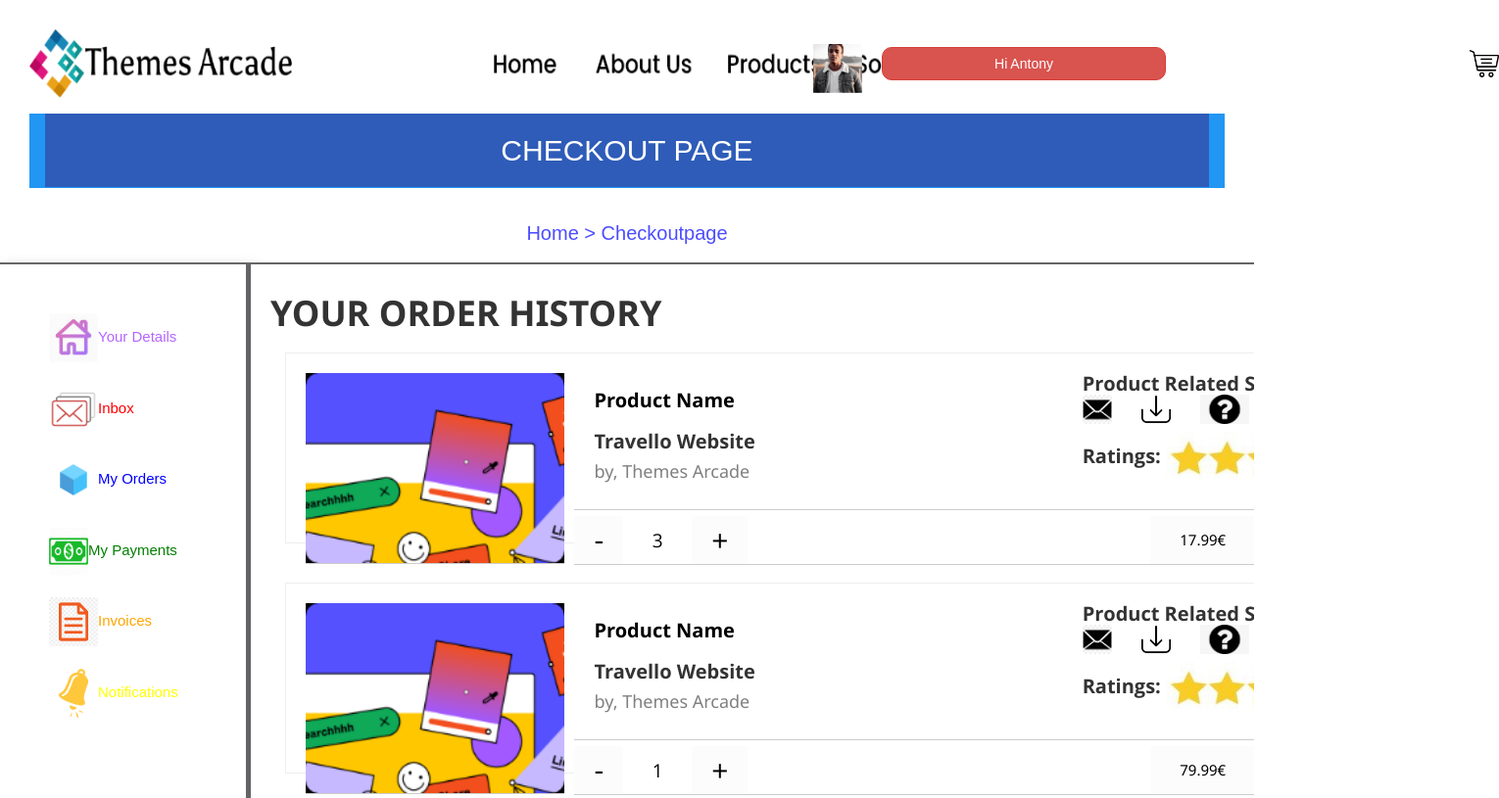
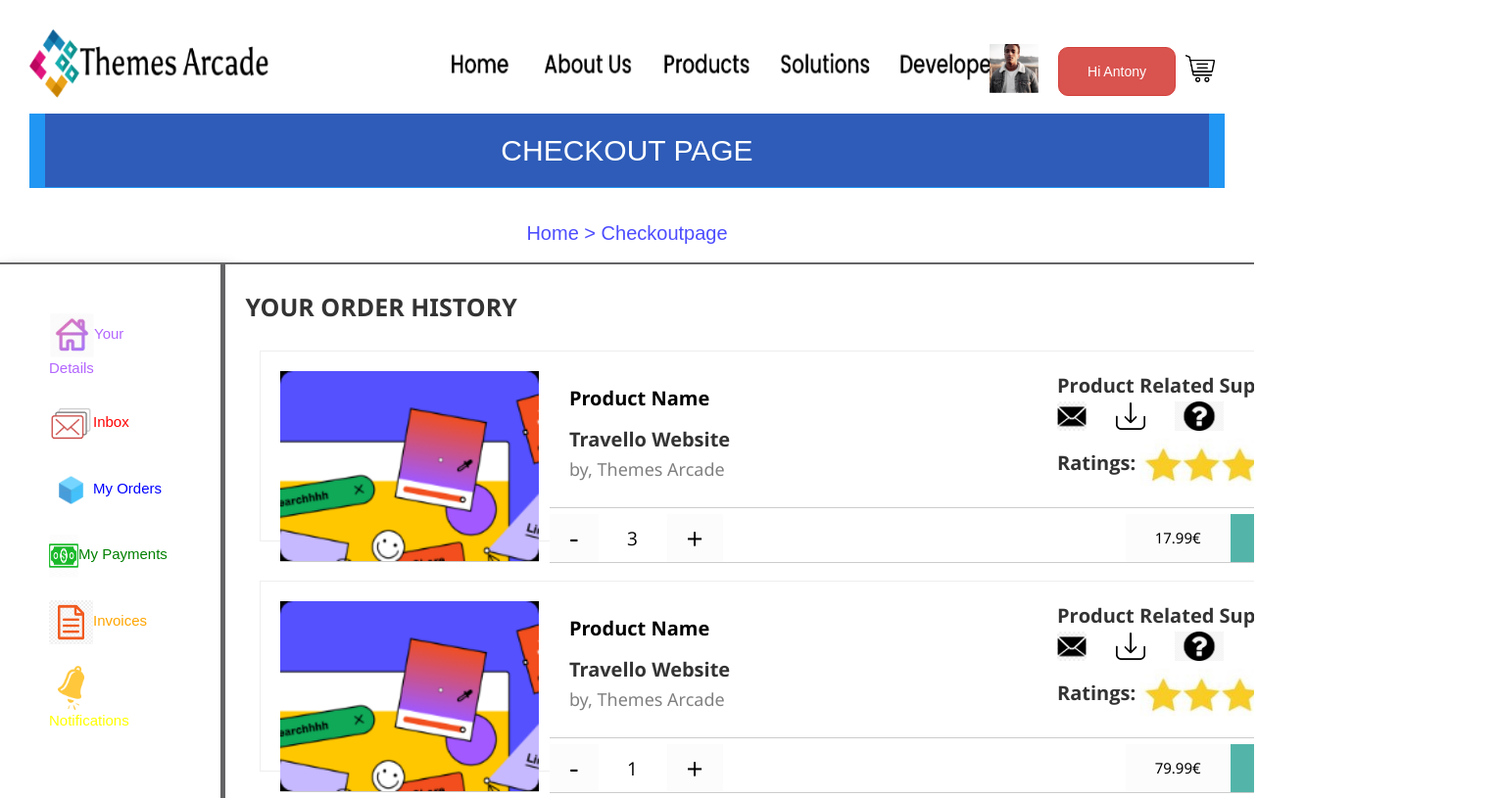
Before and after one commit to divyasrinivazan/tharc, a plain HTML site: page ppp.html in a window 1280 px wide. Shown: the top 815 px of the page at 98% size, 1530 px wide, since content can reach past the window. Drawn offline with nearby package versions, Linux system fonts and the light colour scheme.

Commit message:
Update ppp.html

```diff
--- a/ppp.html
+++ b/ppp.html
@@ -66,12 +66,12 @@ header {
 /* Create two columns/boxes that floats next to each other */
 nav {
   float: left;
-  width: 20%;
+  width: 18%;
   height: 1100px; /* only for demonstration, should be removed */
   background: white;
   padding: 50px;
   border-right: 5px outset #b7b6ba ;
-    box-shadow: 5px 10px 18px #888888;
+  box-shadow: 5px 10px 18px #888888;
 
 }
 
@@ -84,7 +84,7 @@ nav ul {
 article {
   float: left;
   padding: 20px;
-  width: 80%;
+  width: 50%;
   background-color: white;
   height: 1100px;
 
@@ -104,7 +104,9 @@ section:after {
   padding-left: 5px;
   padding-right: 5px;
 }
-
+.ss{
+  font-size: 100px;
+}
 /* Style the footer */
 footer {
   background-color: #e6e6ff;
@@ -132,13 +134,14 @@ footer {
 <header style="border-width: 2px;
   border-color: #b7b6ba;">
 
-      <img src="Group 10499.png" alt="Girl in a jacket" class="center"style="width:1100px;height:70px;margin-right:500px; margin-top: 0px;">
+      <img src="Group 10499.png" alt="Girl in a jacket" class="center"style="width:1000px;height:70px;margin-right:500px; margin-top: 0px;">
 
     <img src="img.png" alt="Girl in a jacket" class="wdn-stretch rounded-corners"style="width:50px;height:50px; position: absolute;
   top: 45px;
-  right: 400px;">
-   <button class="btn btn-danger navbar-btn p-r-10" style="position:absolute;right: 90px;top: 40px; float:right;border-radius: 10px;">Hi Antony</button>
- <img src="download.png" alt="Girl in a jacket" class="rounded-corners"style="position:absolute;width:30px;height:30px;left: 1500px;float:right;top: 50px;"></p>
+  margin-left: 370px;">
+   <button class="btn btn-danger navbar-btn p-r-10" style="position:absolute;margin-left: 440px;top: 40px; float:right;border-radius: 10px;height:50px;width:120px;">Hi Antony</button>
+ <img src="download.png" alt="Girl in a jacket" class="rounded-corners"style="position:absolute;width:30px;height:30px;margin-left: 570px;float:right;top: 55px;"></p>
+
 
   <div class="w3-panel w3-blue w3-display-container " style="width: 100%"><div class="panel-body" style="font-size: 30px;background-color: #2e5cb8;text-align: center;">CHECKOUT PAGE</div></div>
       <div class="panel-body" style="color: #4d4dff;text-align: center;top:70px;font-size: 20px;">Home > Checkoutpage</div>
@@ -148,17 +151,18 @@ footer {
 <section>
   <nav>
     <ul>
-      <li style="color:#b366ff;padding-right: 10px;"><img src="home.jpg" style="width:50px;height: 50px;"><a href="#">Your Details</a></li><br>
-     <li style="color:red"><img src="inbox.png" style="width:50px;height: 50px;"><a href="#">Inbox</a></li><br>
-     <li  style="color:blue; list-style-position="outside"><img src="my.jpg" style="width:50px;height: 50px;"><a href="#">My Orders</a></li><br>
-     <li style="color:green"><img src="dollar.png" style="width:40px;height: 50px;"><a href="#">My Payments</a></li><br>
-     <li style="color:orange"><img src="invoice.png" style="width:50px;height: 50px;"><a href="#">Invoices</a></li><br>
-     <li style="color:yellow"><img src="noti.png" style="width:50px;height: 50px;"><a href="#">Notifications</a></li><br>
+      <li style="color:#b366ff;padding-right: 10px;"><img src="home.jpg" style="width:45px;height: 45px; margin-left: 1px;"><a href="#">Your Details</a></li><br>
+     <li style="color:red"><img src="inbox.png" style="width:45px;height: 45px;"><a href="#">Inbox</a></li><br>
+     <li  style="color:blue; list-style-position="outside"><img src="my.jpg" style="width:45px;height: 45px;"><a href="#">My Orders</a></li><br>
+     <li style="color:green"><img src="dollar.png" style="width:30px;height: 45px;"><a href="#">My Payments</a></li><br>
+     <li style="color:orange"><img src="invoice.png" style="width:45px;height: 45px;"><a href="#">Invoices</a></li><br>
+     <li style="color:yellow"><img src="noti.png" style="width:45px;height: 45px;"><a href="#">Notifications</a></li><br>
     </ul>
   </nav>
 
   <article>
-     <h1><b>YOUR ORDER HISTORY</b> <span>
+    <div class="ss" style="font-size: 20px;">
+     <h1 style="font-size: 25px;px;"><b>YOUR ORDER HISTORY</b> <span>
         </div>
     </header>
 
@@ -344,7 +348,7 @@ footer {
         </section>
 
 
-</div>
+</div></div>
   </article>
 </section>
 
@@ -382,7 +386,7 @@ footer {
    <li style="position:relative;">Knowledge Base</li>
   </ul>
  </div>
- <div style=" position:absolute;left:1400px;top:1400px; color: black;"><div class="u"><b><b> SOCIAL</b></b></div><br>
+ <div style=" position:absolute;margin-left:1200px;top:1400px; color: black;"><div class="u"><b><b> SOCIAL</b></b></div><br>
  <a href="https://www.facebook.com/login"><img src="facebook.png" alt="Girl in a jacket"  style="width:30px;height:30px;left:40px; margin-top: 40px;"></a>
           <a href="https://accounts.google.com/signin"><img src="google.png" alt="Girl in a jacket"  style="width:30px;height:30px;right:50px; margin-top: 40px;"></a>
                    <a href="https://www.github.com/login"><img src="git.png" alt="Girl in a jacket" style="width:30px;height:30px;right:70px; margin-top: 40px;"></a>
```
